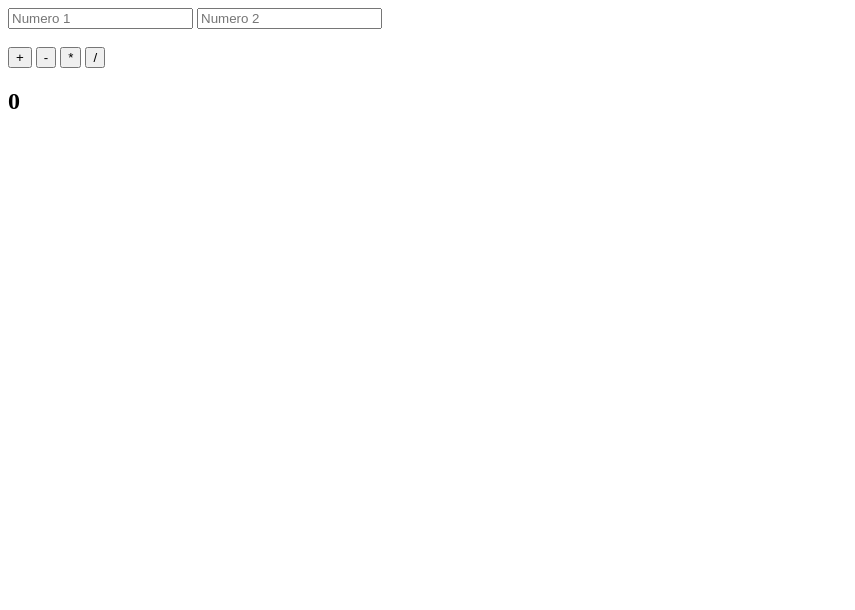
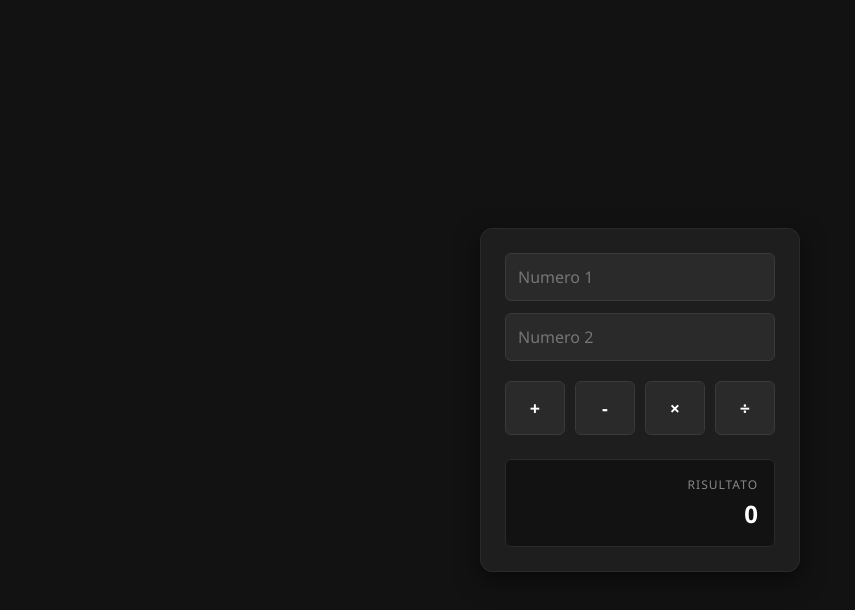
Before and after one commit to marco08fulci-cmd/mio-progetto, a plain HTML site: page Calcolatrice.html in a window 1280 px wide. Shown: the whole page, without its empty margins (0-855 px from the left). Drawn offline with Linux system fonts and the light colour scheme.

Commit message:
Update Calcolatrice.html

```diff
--- a/Calcolatrice.html
+++ b/Calcolatrice.html
@@ -1,19 +1,127 @@
 <!DOCTYPE html>
 <html lang="it">
+<head>
+  <meta charset="UTF-8">
+  <meta name="viewport" content="width=device-width, initial-scale=1.0">
+  <title>Calcolatrice</title>
+  <style>
+    * {
+      box-sizing: border-box;
+      margin: 0;
+      padding: 0;
+      font-family: 'Segoe UI', Tahoma, Geneva, Verdana, sans-serif;
+    }
+
+    body {
+      background-color: #121212;
+      color: #ffffff;
+      display: flex;
+      justify-content: center;
+      align-items: center;
+      min-height: 100vh;
+    }
+
+    .calculator-card {
+      background-color: #1e1e1e;
+      border: 1px solid #2a2a2a;
+      border-radius: 12px;
+      padding: 24px;
+      width: 100%;
+      max-width: 320px;
+      box-shadow: 0 8px 24px rgba(0, 0, 0, 0.5);
+    }
+
+    .input-group {
+      display: flex;
+      flex-direction: column;
+      gap: 12px;
+      margin-bottom: 20px;
+    }
+
+    input[type="text"] {
+      width: 100%;
+      padding: 12px;
+      background-color: #2a2a2a;
+      border: 1px solid #3a3a3a;
+      border-radius: 6px;
+      color: #ffffff;
+      font-size: 16px;
+      outline: none;
+      transition: border-color 0.2s;
+    }
+
+    input[type="text"]:focus {
+      border-color: #e50914;
+    }
+
+    .button-grid {
+      display: grid;
+      grid-template-columns: repeat(4, 1fr);
+      gap: 10px;
+      margin-bottom: 24px;
+    }
+
+    button {
+      background-color: #2a2a2a;
+      color: #ffffff;
+      border: 1px solid #3a3a3a;
+      border-radius: 6px;
+      padding: 14px 0;
+      font-size: 18px;
+      font-weight: bold;
+      cursor: pointer;
+      transition: background-color 0.2s, border-color 0.2s;
+    }
+
+    button:hover {
+      background-color: #e50914;
+      border-color: #e50914;
+    }
+
+    .result-box {
+      background-color: #121212;
+      border: 1px solid #2a2a2a;
+      border-radius: 6px;
+      padding: 16px;
+      text-align: right;
+    }
+
+    .result-box span {
+      display: block;
+      font-size: 12px;
+      color: #888888;
+      margin-bottom: 4px;
+      text-transform: uppercase;
+      letter-spacing: 1px;
+    }
+
+    h2#out {
+      font-size: 24px;
+      font-weight: 600;
+      word-break: break-all;
+    }
+  </style>
+</head>
 <body>
 
-  <!-- 2 Input -->
-  <input type="text" id="n1" placeholder="Numero 1">
-  <input type="text" id="n2" placeholder="Numero 2"> <br><br>
+  <div class="calculator-card">
+    <div class="input-group">
+      <input type="text" id="n1" placeholder="Numero 1">
+      <input type="text" id="n2" placeholder="Numero 2">
+    </div>
 
-  <!-- 4 Tasti Operazioni (calcolano al click) -->
-  <button onclick="calcola('+')">+</button>
-  <button onclick="calcola('-')">-</button>
-  <button onclick="calcola('*')">*</button>
-  <button onclick="calcola('/')">/</button>
+    <div class="button-grid">
+      <button onclick="calcola('+')">+</button>
+      <button onclick="calcola('-')">-</button>
+      <button onclick="calcola('*')">×</button>
+      <button onclick="calcola('/')">÷</button>
+    </div>
 
-  <!-- Risultato -->
-  <h2 id="out">0</h2>
+    <div class="result-box">
+      <span>Risultato</span>
+      <h2 id="out">0</h2>
+    </div>
+  </div>
 
   <script>
     function calcola(op) {
```
